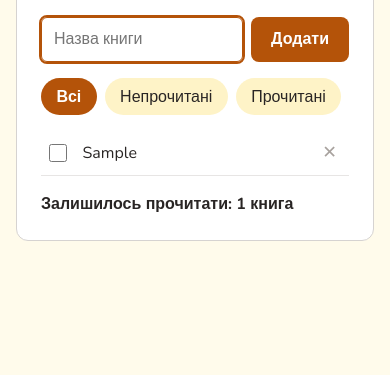
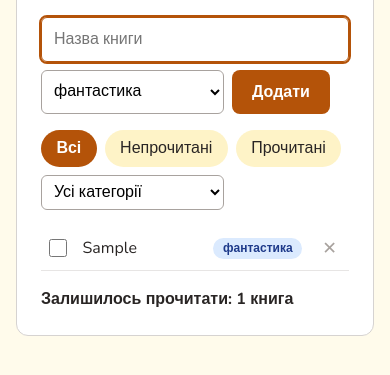
Before and after one commit to kustymenko/my-web-course, a website: page hw-14/index.html in a window 390 px wide. Both pictures are taken after typing "Sample" into the empty fields and a click on the button "Додати". Shown: the part 125-500 px from the top of the page. Drawn offline with nearby package versions, Linux system fonts and the light colour scheme.

Commit message:
Додано категорії з кольоровими мітками та фільтр за категорією (бонус)

```diff
--- a/hw-14/index.html
+++ b/hw-14/index.html
@@ -25,6 +25,7 @@
           aria-label="Назва книги"
           autocomplete="off"
         />
+        <select id="new-category" aria-label="Категорія"></select>
         <button type="submit" class="btn">Додати</button>
       </form>
 
@@ -38,6 +39,9 @@
         <button type="button" class="filter" data-filter="completed">
           Прочитані
         </button>
+        <select id="category-filter" aria-label="Фільтр за категорією">
+          <option value="all">Усі категорії</option>
+        </select>
       </div>
 
       <ul class="list" id="list"></ul>
--- a/hw-14/script.js
+++ b/hw-14/script.js
@@ -1,4 +1,12 @@
 const STORAGE_KEY = 'booknook-items';
+
+// Категорії: назва → CSS-клас кольорової мітки
+const CATEGORIES = {
+  фантастика: 'sf',
+  детектив: 'detective',
+  'науково-популярна': 'science',
+  класика: 'classic',
+};
 
 const addForm = document.getElementById('add-form');
 const newItemInput = document.getElementById('new-item');
@@ -7,10 +15,13 @@ const emptyMessage = document.getElementById('empty');
 const filtersBox = document.getElementById('filters');
 const counter = document.getElementById('counter');
 const clearButton = document.getElementById('clear-completed');
+const newCategory = document.getElementById('new-category');
+const categoryFilter = document.getElementById('category-filter');
 
 // Масив — єдине джерело правди: { id, text, completed }
 let items = loadItems();
 let currentFilter = 'all';
+let currentCategory = 'all';
 // id книги, яку зараз редагують, та остання книга, статус якої змінив клік по назві
 let editingId = null;
 let lastToggledId = null;
@@ -36,13 +47,14 @@ function update() {
 
 // Книги, які проходять поточний фільтр
 function getVisibleItems() {
-  if (currentFilter === 'active') {
-    return items.filter((item) => !item.completed);
-  }
-  if (currentFilter === 'completed') {
-    return items.filter((item) => item.completed);
-  }
-  return items;
+  return items.filter((item) => {
+    const matchesStatus =
+      currentFilter === 'all' ||
+      (currentFilter === 'active' ? !item.completed : item.completed);
+    const matchesCategory =
+      currentCategory === 'all' || item.category === currentCategory;
+    return matchesStatus && matchesCategory;
+  });
 }
 
 // Відмінювання: 1 книга, 2 книги, 5 книг (11–14 — «книг»)
@@ -95,7 +107,17 @@ function render() {
     deleteButton.setAttribute('aria-label', `Видалити: ${item.text}`);
     deleteButton.textContent = '✕';
 
-    li.append(checkbox, text, deleteButton);
+    li.append(checkbox, text);
+
+    // Кольорова мітка категорії (у старих записів її може не бути)
+    if (item.category in CATEGORIES) {
+      const tag = document.createElement('span');
+      tag.className = `tag tag--${CATEGORIES[item.category]}`;
+      tag.textContent = item.category;
+      li.append(tag);
+    }
+
+    li.append(deleteButton);
     list.append(li);
   });
 
@@ -130,7 +152,12 @@ addForm.addEventListener('submit', (e) => {
   if (text === '') {
     return;
   }
-  items.push({ id: Date.now(), text, completed: false });
+  items.push({
+    id: Date.now(),
+    text,
+    completed: false,
+    category: newCategory.value,
+  });
   newItemInput.value = '';
   newItemInput.focus();
   update();
@@ -238,4 +265,16 @@ clearButton.addEventListener('click', () => {
   update();
 });
 
+// Фільтр за категорією
+categoryFilter.addEventListener('change', () => {
+  currentCategory = categoryFilter.value;
+  render();
+});
+
+// Список категорій у обох select беремо з одного об'єкта CATEGORIES
+Object.keys(CATEGORIES).forEach((name) => {
+  newCategory.append(new Option(name, name));
+  categoryFilter.append(new Option(name, name));
+});
+
 render();
--- a/hw-14/style.css
+++ b/hw-14/style.css
@@ -203,6 +203,67 @@ h1 {
   background-color: #b45309;
 }
 
+/* Категорії: кольорові мітки та вибір категорії */
+.add-form select,
+.filters select {
+  padding: 0.55rem 0.5rem;
+  font: inherit;
+  background-color: #ffffff;
+  border: 1px solid #a8a29e;
+  border-radius: 6px;
+}
+
+.filters select {
+  margin-left: auto;
+  padding: 0.3rem 0.5rem;
+}
+
+.tag {
+  flex-shrink: 0;
+  padding: 0.1rem 0.6rem;
+  font-size: 0.75rem;
+  font-weight: 700;
+  border-radius: 999px;
+}
+
+.tag--sf {
+  color: #1e3a8a;
+  background-color: #dbeafe;
+}
+
+.tag--detective {
+  color: #7f1d1d;
+  background-color: #fee2e2;
+}
+
+.tag--science {
+  color: #14532d;
+  background-color: #dcfce7;
+}
+
+.tag--classic {
+  color: #78350f;
+  background-color: #fde68a;
+}
+
+.item.completed .tag {
+  opacity: 0.5;
+}
+
+@media (max-width: 480px) {
+  .add-form {
+    flex-wrap: wrap;
+  }
+
+  .add-form input[type='text'] {
+    flex-basis: 100%;
+  }
+
+  .filters select {
+    margin-left: 0;
+  }
+}
+
 /* Атрибут hidden не має програвати правилам display вище */
 [hidden] {
   display: none !important;
```
